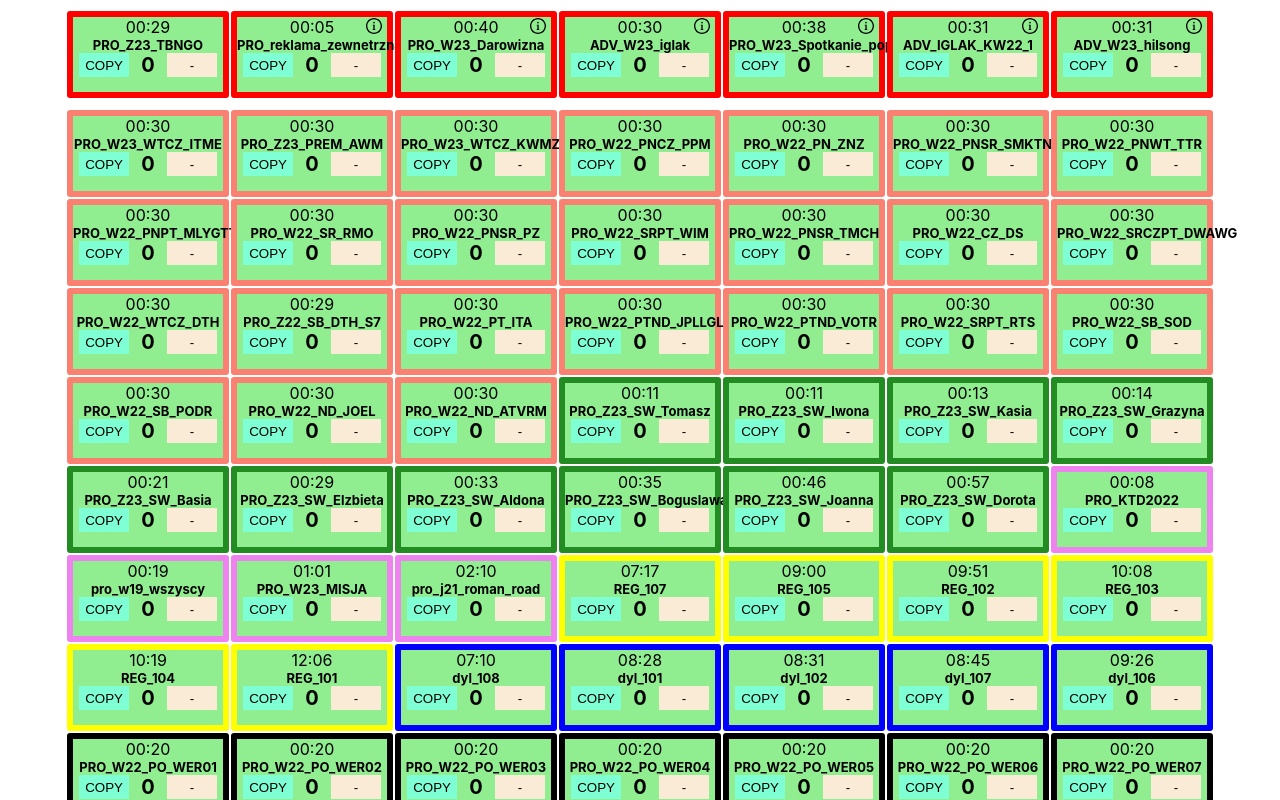
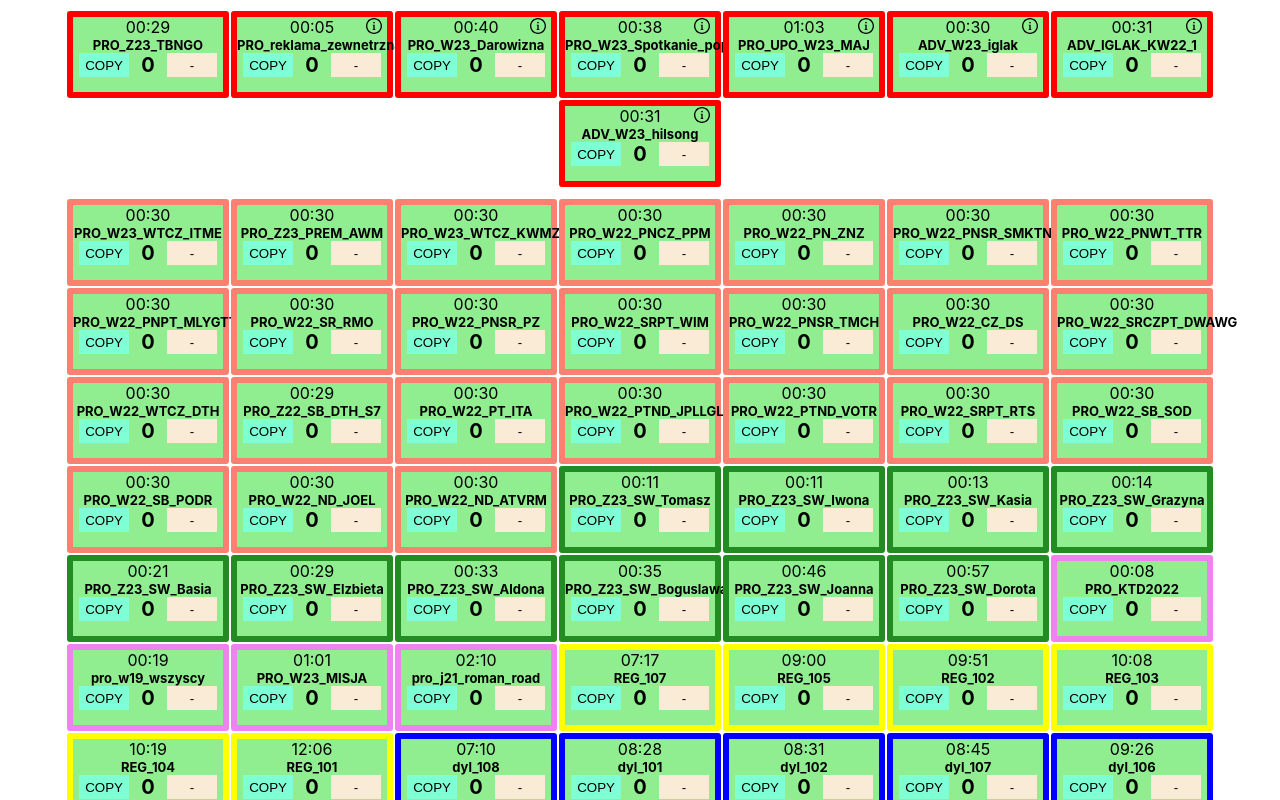
Before and after one commit to NorthWillov/rand-prog, a React (Create React App) app: page / in a window 1280 px wide. Shown: the top 800 px of the page. Built offline with nearby package versions, Linux system fonts and the light colour scheme.

Commit message:
Add prog*3

```diff
--- a/src/db.js
+++ b/src/db.js
@@ -17,27 +17,34 @@ export default {
     },
     {
       id: 2009,
+      program: "PRO_W23_Spotkanie_pop",
+      counter: 0,
+      duration: "00:38",
+      info: "co drugi program od 13 maja do 4 czerwca",
+    },
+    {
+      id: 2010,
+      program: "PRO_UPO_W23_MAJ",
+      counter: 0,
+      duration: "01:03",
+      info: "co drugi program",
+    },
+    {
+      id: 2011,
       program: "ADV_W23_iglak",
       counter: 0,
       duration: "00:30",
       info: "Od 1 maja do 31 czerwca, o godzinach: 9:00, 13:00, 15:00, 19:30, 22:30",
     },
     {
-      id: 2010,
-      program: "PRO_W23_Spotkanie_pop",
-      counter: 0,
-      duration: "00:38",
-      info: "co drugi program od 13 maja do 4 czerwca",
-    },
-    {
-      id: 2011,
+      id: 2012,
       program: "ADV_IGLAK_KW22_1",
       counter: 0,
       duration: "00:31",
       info: "do 31 czerwca, o godzinach: 9:30, 10:30, 12:00, 13:00, 14:00, 16:00, 18:00, 20:00",
     },
     {
-      id: 2012,
+      id: 2013,
       program: "ADV_W23_hilsong",
       counter: 0,
       duration: "00:31",
```
